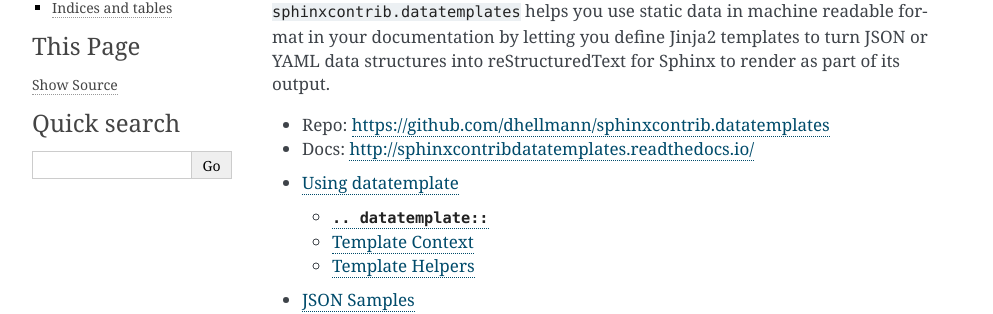
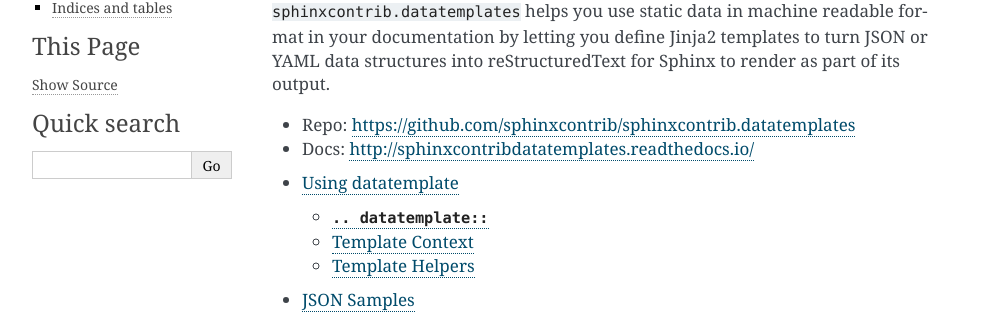
Before and after one commit to sphinx-contrib/datatemplates, a Sphinx documentation site: the page built from doc/source/index.rst, in a window 1280 px wide. Shown: the part 160-474 px from the top of the page, without its empty margins (148-1141 px from the left). Built offline with Sphinx 7.4.7, drawn with Linux system fonts in a browser that asks for light colours; some of the changed lines change nothing that is shown.

Commit message:
update github URL in documentation
Signed-off-by: Doug Hellmann <doug@doughellmann.com>

```diff
--- a/doc/source/index.rst
+++ b/doc/source/index.rst
@@ -7,7 +7,7 @@
 templates to turn JSON or YAML data structures into reStructuredText
 for Sphinx to render as part of its output.
 
-* Repo: https://github.com/dhellmann/sphinxcontrib.datatemplates
+* Repo: https://github.com/sphinxcontrib/sphinxcontrib.datatemplates
 * Docs: http://sphinxcontribdatatemplates.readthedocs.io/
 
 .. toctree::
```
